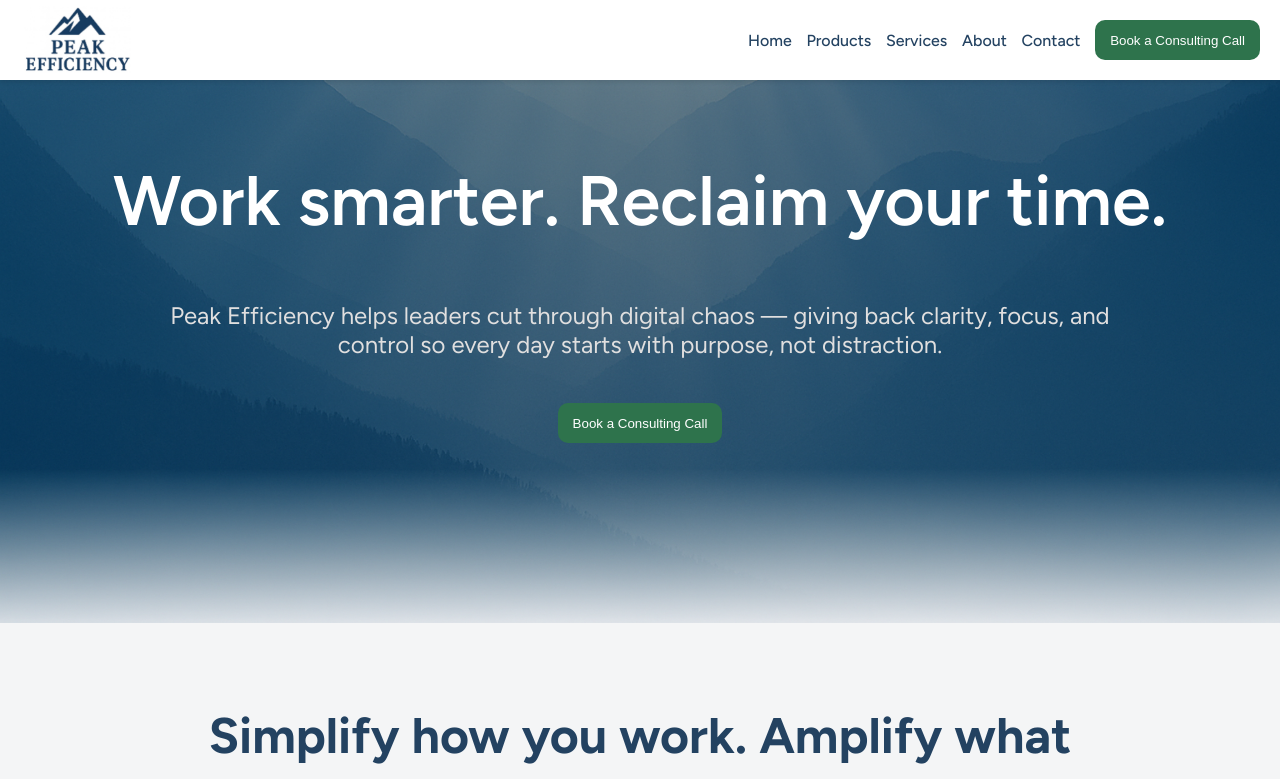
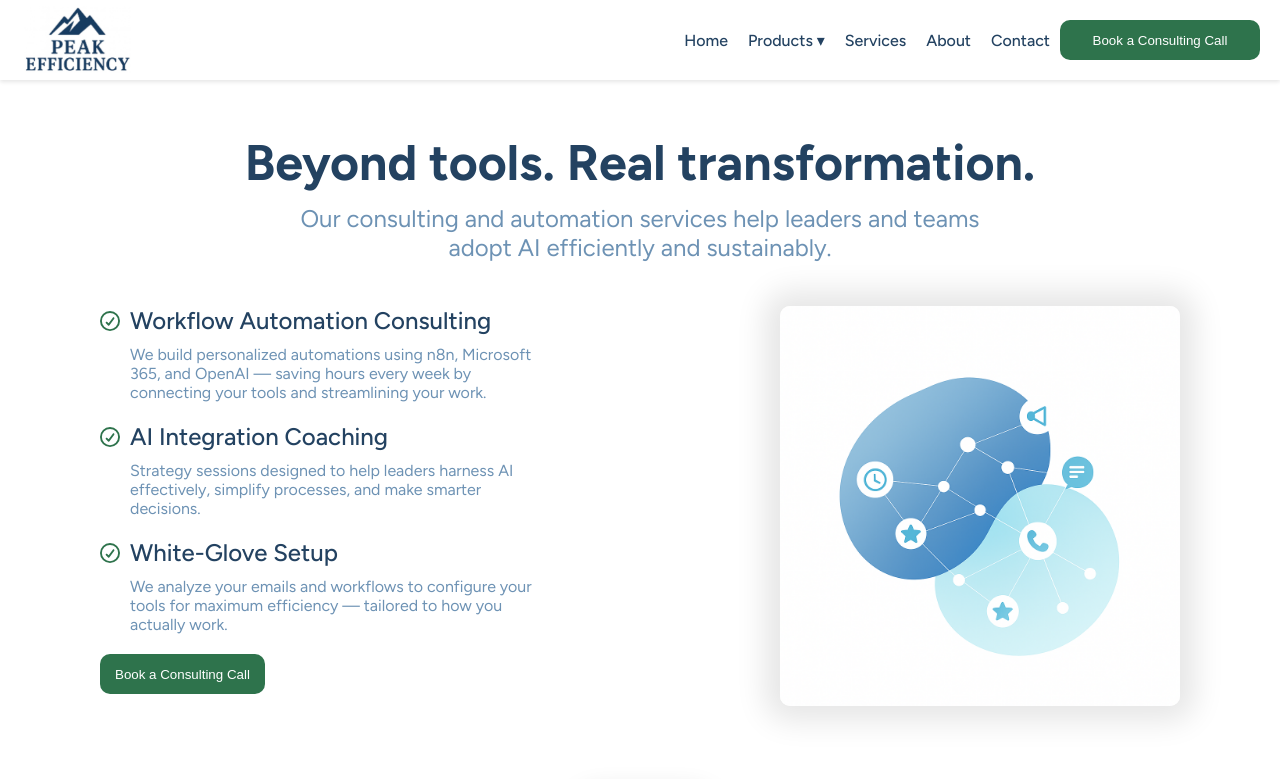
Before and after one commit to spencer-w-mathews/peak-efficiency, a React (Create React App) app: page /services in a window 1280 px wide. Shown: the top 779 px of the page. Built offline with nearby package versions, Linux system fonts and the light colour scheme.

Commit message:
Install router and begin to break out pages

```diff
--- a/package.json
+++ b/package.json
@@ -16,6 +16,7 @@
     "jquery": "^3.7.1",
     "react": "^19.2.0",
     "react-dom": "^19.2.0",
+    "react-router-dom": "^7.9.4",
     "react-scripts": "5.0.1",
     "styled-components": "^6.1.19",
     "web-vitals": "^2.1.4"
--- a/src/App.css
+++ b/src/App.css
@@ -1,9 +1,11 @@
 body {
   font-family: "Figtree", sans-serif;
+  margin-top: 80px;
 }
 
 .App {
   text-align: center;
+
 }
 
 .App-logo {
@@ -23,6 +25,7 @@ body {
 #about,
 #contact {
   scroll-margin-top: 70px;
+
   /* adjust to your navbar height */
 }
 
--- a/src/App.js
+++ b/src/App.js
@@ -6,6 +6,8 @@ import Nav from './Pages/Nav';
 import Products from './Pages/Products';
 import Services from './Pages/Services';
 import Contact from './Pages/Contact';
+import Home from './Pages/Home';
+import { Route, Router, Routes } from 'react-router-dom';
 
 //#2E734C --green
 //#234261 --blue lettering nav
@@ -17,21 +19,15 @@ function App() {
   return (
     <div className="App">
       <Nav />
-      <div id='hero'>
-        <Hero />
-      </div>
-      <div id='products'>
-        <Products />
-      </div>
-      <div id='services'>
-        <Services />
-      </div>
-      <div id='about'>
-        <About />
-      </div>
-      <div id='contact'>
-        <Contact />
-      </div>
+
+          <Routes>
+              <Route path="/" element={<Home />} />
+              <Route path="/services" element={<Services />} />
+              <Route path="/about" element={<About />} />
+              <Route path="/contact" element={<Contact />} />
+              <Route path="*" element={<Home />} />
+          </Routes>
+
       <Footer />
     </div>
   );
--- a/src/Pages/Hero.jsx
+++ b/src/Pages/Hero.jsx
@@ -33,7 +33,7 @@ const HeroSection = styled.section`
   background-repeat: no-repeat;
   background-position: 50% 90%;
   height: fit-content;
-  margin-top: 80px;
+
   padding: 20px 0px 180px;
   @media (max-width: 768px) {
     background-position: bottom center;
--- /dev/null
+++ b/src/Pages/Home.jsx
@@ -0,0 +1,31 @@
+import Hero from './Hero';
+import Products from './Products';
+import Services from './Services';
+import Contact from './Contact';
+
+//#2E734C --green
+//#234261 --blue lettering nav
+//#6D92B4 --light blue lettering
+//#F4F5F6 --grey background
+
+
+function Home() {
+  return (
+    <div className="App">
+      <div id='hero'>
+        <Hero />
+      </div>
+      <div id='products'>
+        <Products />
+      </div>
+      <div id='services'>
+        <Services />
+      </div>
+      <div id='contact'>
+        <Contact />
+      </div>
+    </div>
+  );
+}
+
+export default Home;
--- a/src/Pages/Nav.jsx
+++ b/src/Pages/Nav.jsx
@@ -3,10 +3,16 @@ import logo from '../images/logo.png'
 import './Nav.css'
 import { useEffect, useState } from "react";
 import $ from 'jquery'
+import { useNavigate } from "react-router-dom";
+import { FontAwesomeIcon } from '@fortawesome/react-fontawesome';
+import { faEnvelope, faObjectGroup } from '@fortawesome/free-regular-svg-icons'
+import { faMugHot } from '@fortawesome/free-solid-svg-icons'
 
 function Nav() {
   const [navOpen, setNavOpen] = useState(false)
   const [isMobile, setIsMobile] = useState(window.innerWidth <= 1200);
+  const [showProductsMenu, setShowProductsMenu] = useState(false);
+  const navigate = useNavigate();
 
   const onNavClick = () => {
     setNavOpen(!navOpen)
@@ -31,14 +37,11 @@ function Nav() {
       }
   }, []);
 
-
-  const scrollToSection = (id) => {
-    const section = document.getElementById(id);
-    if (section) {
-      section.scrollIntoView({ behavior: "smooth" });
-    }
-    isMobile && onNavClick()
-  };
+  useEffect(() => {
+    window.scrollTo(0,0)
+    setShowProductsMenu(false)
+    onNavClick()
+  }, [navigate]);
 
   const recipient = 'chris@peakefficiency.ai';
   const subject = 'Peak Efficiency Consult Call';
@@ -48,10 +51,15 @@ function Nav() {
     const mailtoLink = `mailto:${recipient}?subject=${encodeURIComponent(subject)}&body=${encodeURIComponent(body)}`;
     window.location.href = mailtoLink;
   }
+
+  const toggleProductsMenu = () => {
+    setShowProductsMenu(prev => !prev);
+  };
+
   return (
     isMobile ?
       <NavBarMobile>
-              <img  alt='logo' src={logo} style={{ height: '60px', marginLeft: 10, marginTop: -.5}}/>
+        <img  alt='logo' src={logo} style={{ height: '60px', marginLeft: 10, marginTop: -.5, cursor: 'pointer'}} onClick={() => navigate('/')}/>
         <button className="lines-button lines" onClick={()=> onNavClick()} >
           <span></span>
         </button>
@@ -59,28 +67,68 @@ function Nav() {
             <Container>
                 <Column>
                   <div style={{display: 'flex', backgroundColor: '#fff', width: '99.1vw', justifyContent: 'right', flexDirection: 'column',textAlign: 'center'}}>
-                            {/* <img src={logo} alt='logo' style={{ margin: '40px auto 40px auto', width: '60vw'}} /> */}
-                            <NavText onClick={() => scrollToSection("hero")}>Home</NavText>
-                            <NavText onClick={() => scrollToSection("products")}>Products</NavText>
-                            <NavText onClick={() => scrollToSection("services")}>Services</NavText>
-                            <NavText onClick={() => scrollToSection("about")}>About</NavText>
-                            <NavText onClick={() => scrollToSection("contact")}>Contact</NavText>
+                    <NavText onClick={() => navigate('/')}>Home</NavText>
+                    {/* PRODUCTS + SUBMENU */}
+                    <NavText onClick={toggleProductsMenu}>Products ▾</NavText>
+                    {showProductsMenu && (
+                      <SubMenu>
+                        <Row>
+                          <FontAwesomeIcon icon={faEnvelope} color='#234261' size='sm' style={{marginTop: 'auto', marginBottom: 'auto'}}/>
+                          <SubItem onClick={() => navigate('/products/email-filter-sorter')}>Email Filter & Sorter</SubItem>
+                        </Row>
+                        <Row>
+                          <FontAwesomeIcon icon={faMugHot} color='#234261' size='sm' style={{marginTop: 'auto', marginBottom: 'auto'}}/>
+                          <SubItem onClick={() => navigate('/products/morning-brief')}>Morning Brief</SubItem>
+                        </Row>
+                        <Row>
+                          <FontAwesomeIcon icon={faObjectGroup} color='#234261' size='sm' style={{marginTop: 'auto', marginBottom: 'auto'}}/>
+                          <SubItem onClick={() => navigate('/products/command-board')}>Command Board</SubItem>
+                        </Row>
+                      </SubMenu>
+                    )}
+                    <NavText onClick={() => navigate("/services")}>Services</NavText>
+                    <NavText onClick={() => navigate("/about")}>About</NavText>
+                    <NavText onClick={() => navigate("/contact")}>Contact</NavText>
                     <NavButton onClick={handleEmailClick}>Book a Consulting Call</NavButton>
                   </div>
                 </Column>
             </Container>
-                    : <></>}
+            :
+            <></>
+          }
       </NavBarMobile>
       :
       (
     <NavBar>
-     <LogoImg src={logo} alt="logo"/>
+     <LogoImg  onClick={() => navigate('/')} src={logo} alt="logo"/>
      <NavButtonCont>
-        <NavText onClick={() => scrollToSection("hero")}>Home</NavText>
-        <NavText onClick={() => scrollToSection("products")}>Products</NavText>
-        <NavText onClick={() => scrollToSection("services")}>Services</NavText>
-        <NavText onClick={() => scrollToSection("about")}>About</NavText>
-        <NavText onClick={() => scrollToSection("contact")}>Contact</NavText>
+        <NavText onClick={() => navigate('/')}>Home</NavText>
+        {/* PRODUCTS + SUBMENU */}
+          <NavText
+            onClick={toggleProductsMenu}
+            style={{ position: "relative" }}
+          >
+            Products ▾
+            {showProductsMenu && (
+              <SubMenuDesktop>
+                  <Row>
+                    <FontAwesomeIcon icon={faEnvelope} color='#234261' size='sm' style={{marginTop: 'auto', marginBottom: 'auto'}}/>
+                    <SubItem onClick={() => navigate('/products/email-filter-sorter')}>Email Filter & Sorter</SubItem>
+                  </Row>
+                  <Row>
+                    <FontAwesomeIcon icon={faMugHot} color='#234261' size='sm' style={{marginTop: 'auto', marginBottom: 'auto'}}/>
+                    <SubItem onClick={() => navigate('/products/morning-brief')}>Morning Brief</SubItem>
+                  </Row>
+                  <Row>
+                    <FontAwesomeIcon icon={faObjectGroup} color='#234261' size='sm' style={{marginTop: 'auto', marginBottom: 'auto'}}/>
+                    <SubItem onClick={() => navigate('/products/command-board')}>Command Board</SubItem>
+                  </Row>
+              </SubMenuDesktop>
+            )}
+          </NavText>
+        <NavText onClick={() => navigate("/services")}>Services</NavText>
+        <NavText onClick={() => navigate("/about")}>About</NavText>
+        <NavText onClick={() => navigate("/contact")}>Contact</NavText>
         <NavButton onClick={handleEmailClick}>Book a Consulting Call</NavButton>
      </NavButtonCont>
     </NavBar>
@@ -101,18 +149,23 @@ const NavBar = styled.div`
   box-shadow: 0 2px 4px rgba(0, 0, 0, 0.1); /* Light shadow */
   z-index: 999;
   display: flex;
-
+`
+const Row = styled.div`
+  display: flex;
+  margin-left: auto;
+  margin-right: auto;
 `
 
 const LogoImg = styled.img`
   height: 70px;
   margin: auto auto auto 20px;
+  cursor: pointer;
 `
 
 const NavButtonCont = styled.div`
   display: flex;
   justify-content: space-between;
-  width: 40%;
+  width: fit-content;
   margin: auto 20px auto auto;
 
 `
@@ -121,6 +174,9 @@ const NavText = styled.div`
   color: #234261;
   font-weight: 500;
   margin-top: auto;
+  width: fit-content;
+  padding-left: 10px;
+  padding-right: 10px;
   margin-bottom: auto;
   cursor: pointer;
   @media (max-width: 768px) {
@@ -129,13 +185,13 @@ const NavText = styled.div`
      padding-left: 30px;
      margin-bottom: 30px;
   }
-
 `
 
 const NavButton = styled.button`
   background-color: #2E734C;
   color: #ffffff;
   font-weight: 500;
+  width: 200px;
   height: 40px;
   border: 0px;
   border-radius: 10px;
@@ -189,3 +245,34 @@ const Column = styled.div`
     flex-direction: column;
 
 `;
+
+
+const SubMenu = styled.div`
+  display: flex;
+  flex-direction: column;
+  gap: 8px;
+  margin: 5px 0 10px 0;
+`;
+
+const SubMenuDesktop = styled.div`
+  position: absolute;
+  top: 30px;
+  left: 0;
+  background: white;
+  box-shadow: 0 4px 8px rgba(0,0,0,0.15);
+  border-radius: 8px;
+  padding: 10px;
+  min-width: 200px;
+  z-index: 1000;
+`;
+
+const SubItem = styled.div`
+  color: #234261;
+  padding: 8px 12px;
+  border-radius: 6px;
+  cursor: pointer;
+  font-size: 15px;
+  &:hover {
+    background-color: #f2f2f2;
+  }
+`;
--- a/src/Pages/Services.jsx
+++ b/src/Pages/Services.jsx
@@ -76,7 +76,7 @@ const ServicesCont = styled.section`
     display: flex;
     flex-direction: column;
     justify-content: space-between;
-    padding: 10px 100px;
+    padding: 10px 100px 100px;
     @media (max-width: 768px) {
         padding: 0px 0px;
       }
--- a/src/index.js
+++ b/src/index.js
@@ -3,11 +3,14 @@ import ReactDOM from 'react-dom/client';
 import './index.css';
 import App from './App';
 import reportWebVitals from './reportWebVitals';
+import { BrowserRouter } from 'react-router-dom';
 
 const root = ReactDOM.createRoot(document.getElementById('root'));
 root.render(
   <React.StrictMode>
-    <App />
+    <BrowserRouter>
+      <App />
+    </BrowserRouter>
   </React.StrictMode>
 );
 
```
Also changed, not shown: 1 other file (tests, documents, lock files or other folders). Lines whose indentation alone changed are shown as unchanged.
